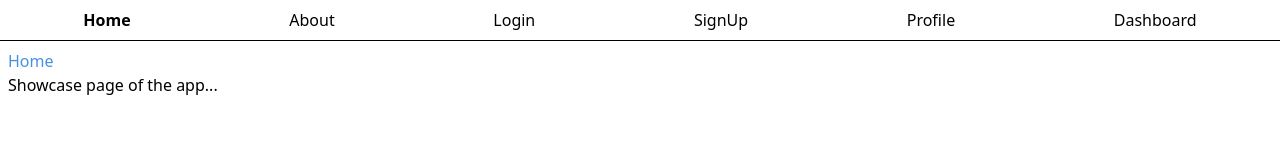
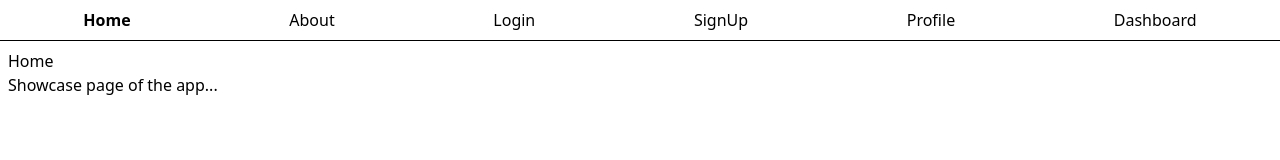
Before and after one commit to Tugduoff/TalkUp.AI, a React (Vite) app in the folder web/: page / in a window 1280 px wide. Shown: the top 160 px of the page. Built offline with nearby package versions, Linux system fonts and the light colour scheme.

Commit message:
[0AOIFzTh] add(config): brand colors in tailwind theme

```diff
--- a/web/src/styles/tailwind.css
+++ b/web/src/styles/tailwind.css
@@ -1,7 +1,35 @@
 @import "tailwindcss";
 
 @theme {
-    --color-primary: #4a90e2;
-    --color-secondary: #50e3c2;
-    --color-accent: #9013fe;
+    --color-background: #fff;
+    --color-surface: #fff;
+    --color-surface-raised: #fbfbfc;
+
+    --color-text-accent: #f0effb;
+    --color-accent: #2b70c9;
+    --color-text-link: #2b70c9;
+
+    --color-text: #24242d;
+    --color-text-weak: #383850;
+    --color-text-weaker: #5f5f77;
+    --color-text-weakest: #a4a4b2;
+
+    --color-border: #e2e2ea;
+    --color-border-strong: #c8c8d4;
+    --color-border-hover: #5f5f77;
+
+    --color-success-weak: #ddf9df;
+    --color-success: #0f7b16;
+
+    --color-neutral-weak: #f0effb;
+    --color-neutral: #383850;
+
+    --color-warning-weak: #fbf5d3;
+    --color-warning: #b3881f;
+
+    --color-error-weak: #fdded8;
+    --color-error: #a32a15;
+
+    --color-icon: #5f5f77;
+    --color-icon-hover: #24242d;
 }
```
